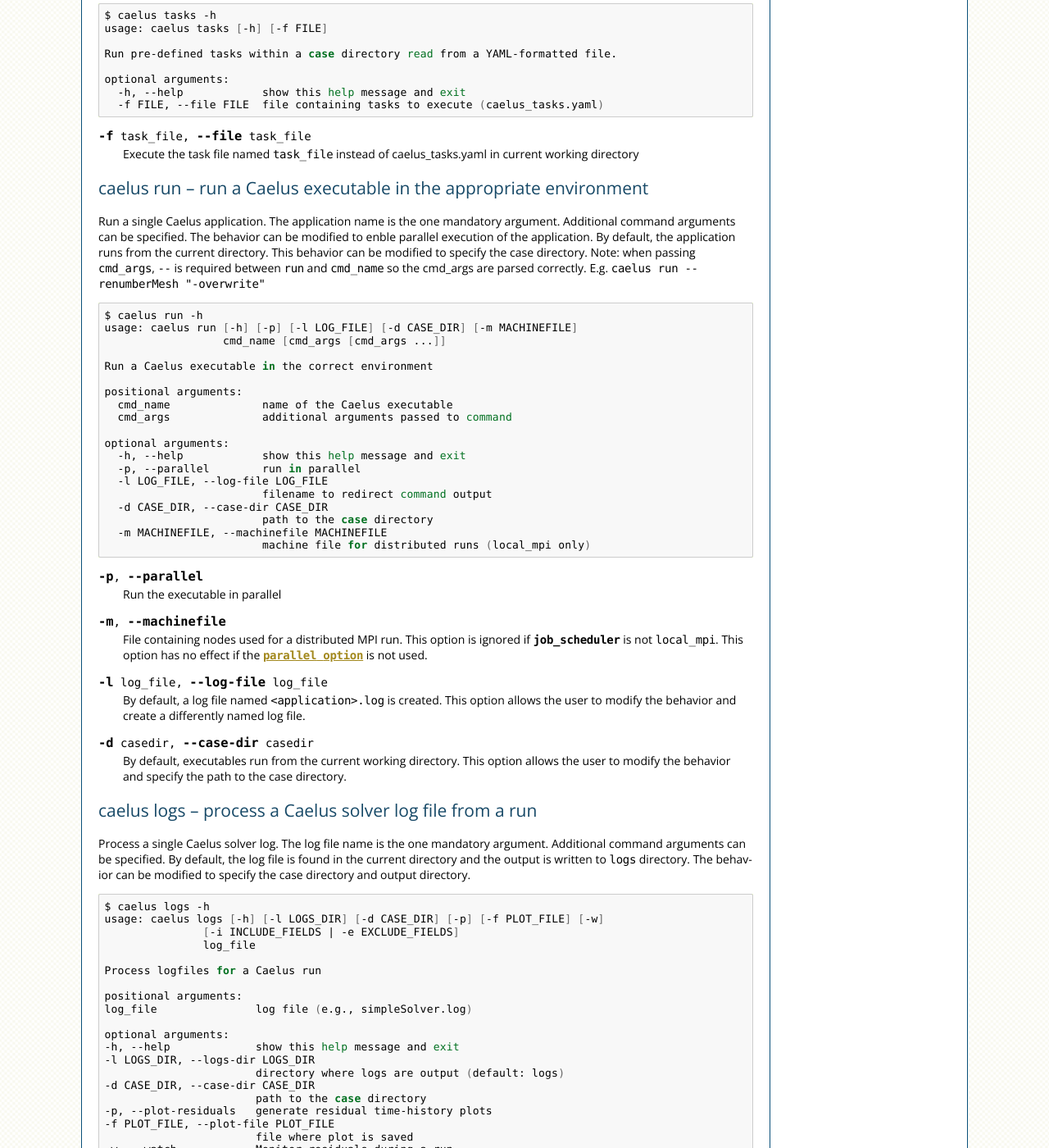
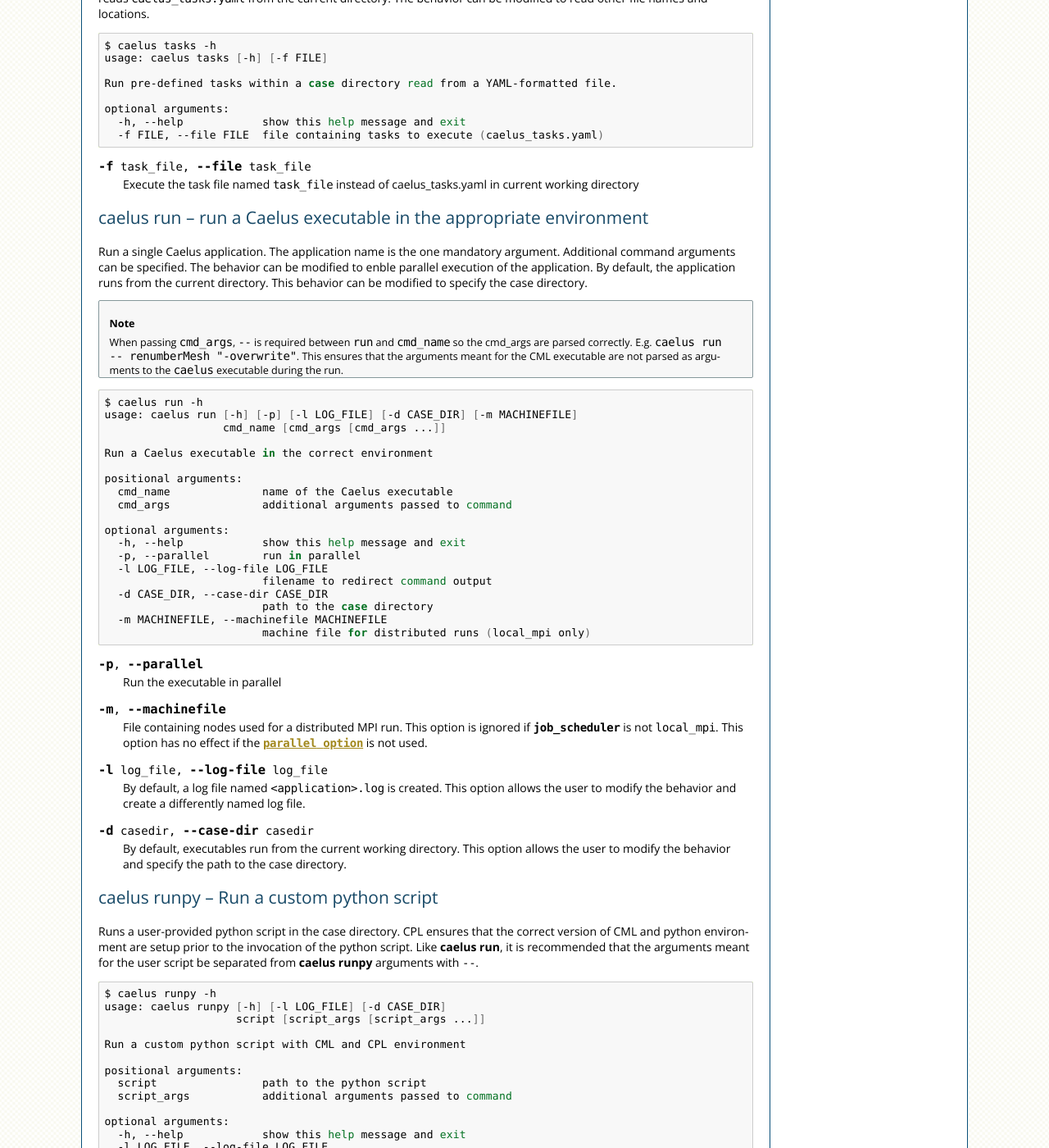
Before and after one commit to sayerhs/cpl, a Sphinx documentation site: the page built from docs/source/user/cli_apps/caelus.rst, in a window 1280 px wide and 1400 px high, scrolled down 2318 px. Shown: the whole window at 82% size. Built offline with Sphinx 7.4.7, drawn with Linux system fonts in a browser that asks for light colours; some of the changed text lies outside the part shown.

Commit message:
Add `caelus runpy` sub-command to CLI

```diff
--- a/docs/source/user/cli_apps/caelus.rst
+++ b/docs/source/user/cli_apps/caelus.rst
@@ -19,6 +19,7 @@ Action      Purpose
 ``clone``   Clone a case directory
 ``tasks``   Automatic execution of workflow from a YAML file
 ``run``     Run a CML executable in the appropriate environment
+``runpy``   Run a python script in the appropriate environment
 ``logs``    Parse a solver log file and extract data for analysis
 ``clean``   Clean a case directory after execution
 =========== ==================================================================
@@ -169,12 +170,19 @@ directory. The behavior can be modified to read other file names and locations.
 caelus run -- run a Caelus executable in the appropriate environment
 --------------------------------------------------------------------
 
-Run a single Caelus application. The application name is the one mandatory argument.
-Additional command arguments can be specified. The behavior can be modified to enble
-parallel execution of the application. By default, the application runs from the
-current directory. This behavior can be modified to specify the case directory. Note:
-when passing ``cmd_args``, ``--`` is required between ``run`` and ``cmd_name`` so the
-cmd_args are parsed correctly. E.g. ``caelus run -- renumberMesh "-overwrite"``
+Run a single Caelus application. The application name is the one mandatory
+argument. Additional command arguments can be specified. The behavior can be
+modified to enble parallel execution of the application. By default, the
+application runs from the current directory. This behavior can be modified to
+specify the case directory.
+
+.. note::
+
+   When passing ``cmd_args``, ``--`` is required between ``run`` and
+   ``cmd_name`` so the cmd_args are parsed correctly. E.g. ``caelus run --
+   renumberMesh "-overwrite"``. This ensures that the arguments meant for the
+   CML executable are not parsed as arguments to the ``caelus`` executable
+   during the run.
 
 .. program:: caelus run
 
@@ -210,6 +218,48 @@ cmd_args are parsed correctly. E.g. ``caelus run -- renumberMesh "-overwrite"``
    if :confval:`job_scheduler <caelus.cpl.system.job_scheduler>` is not
    ``local_mpi``. This option has no effect if the :option:`parallel option
    <caelus run -p>` is not used.
+
+.. option:: -l log_file, --log-file log_file
+
+   By default, a log file named ``<application>.log`` is created. This option
+   allows the user to modify the behavior and create a differently named log
+   file.
+
+.. option:: -d casedir, --case-dir casedir
+
+   By default, executables run from the current working directory. This option
+   allows the user to modify the behavior and specify the path to the case
+   directory.
+
+caelus runpy -- Run a custom python script
+------------------------------------------
+
+Runs a user-provided python script in the case directory. CPL ensures that the
+correct version of CML and python environment are setup prior to the invocation
+of the python script. Like :program:`caelus run`, it is recommended that the
+arguments meant for the user script be separated from :program:`caelus runpy`
+arguments with ``--``.
+
+.. program:: caelus runpy
+
+.. code-block:: bash
+
+   $ caelus runpy -h
+   usage: caelus runpy [-h] [-l LOG_FILE] [-d CASE_DIR]
+                       script [script_args [script_args ...]]
+
+   Run a custom python script with CML and CPL environment
+
+   positional arguments:
+     script                path to the python script
+     script_args           additional arguments passed to command
+
+   optional arguments:
+     -h, --help            show this help message and exit
+     -l LOG_FILE, --log-file LOG_FILE
+                           filename to redirect command output
+     -d CASE_DIR, --case-dir CASE_DIR
+                           path to the case directory
 
 .. option:: -l log_file, --log-file log_file
 
```
Also changed, not shown: 3 other files.
